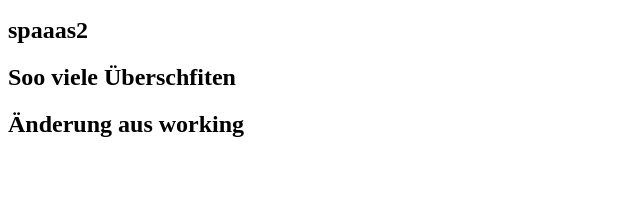
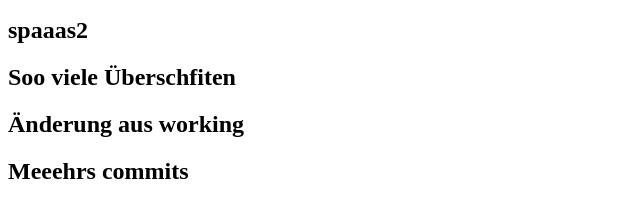
Before and after one commit to GitTestTorben/TestRepo, a plain HTML site: page index.html in a window 1280 px wide. Shown: the part 96-314 px from the top of the page, without its empty margins (0-640 px from the left). Drawn offline with Linux system fonts and the light colour scheme.

Commit message:
mehr commits in master

```diff
--- a/index.html
+++ b/index.html
@@ -3,3 +3,4 @@
 <h2>spaaas2</h2>
 <h2>Soo viele Überschfiten</h2>
 <h2>Änderung aus working</h2>
+<h2>Meeehrs commits</h2>
```
Also changed, not shown: test.txt.
